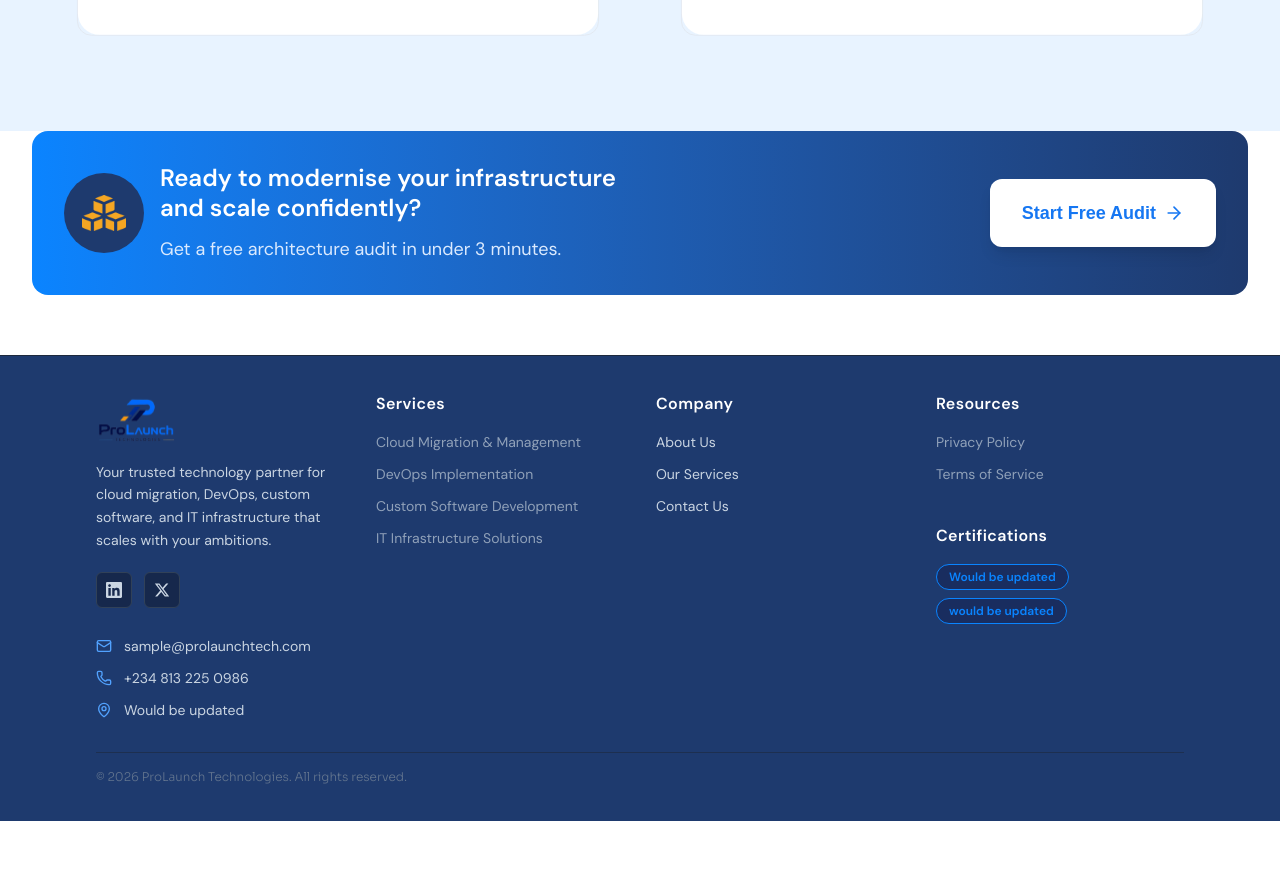
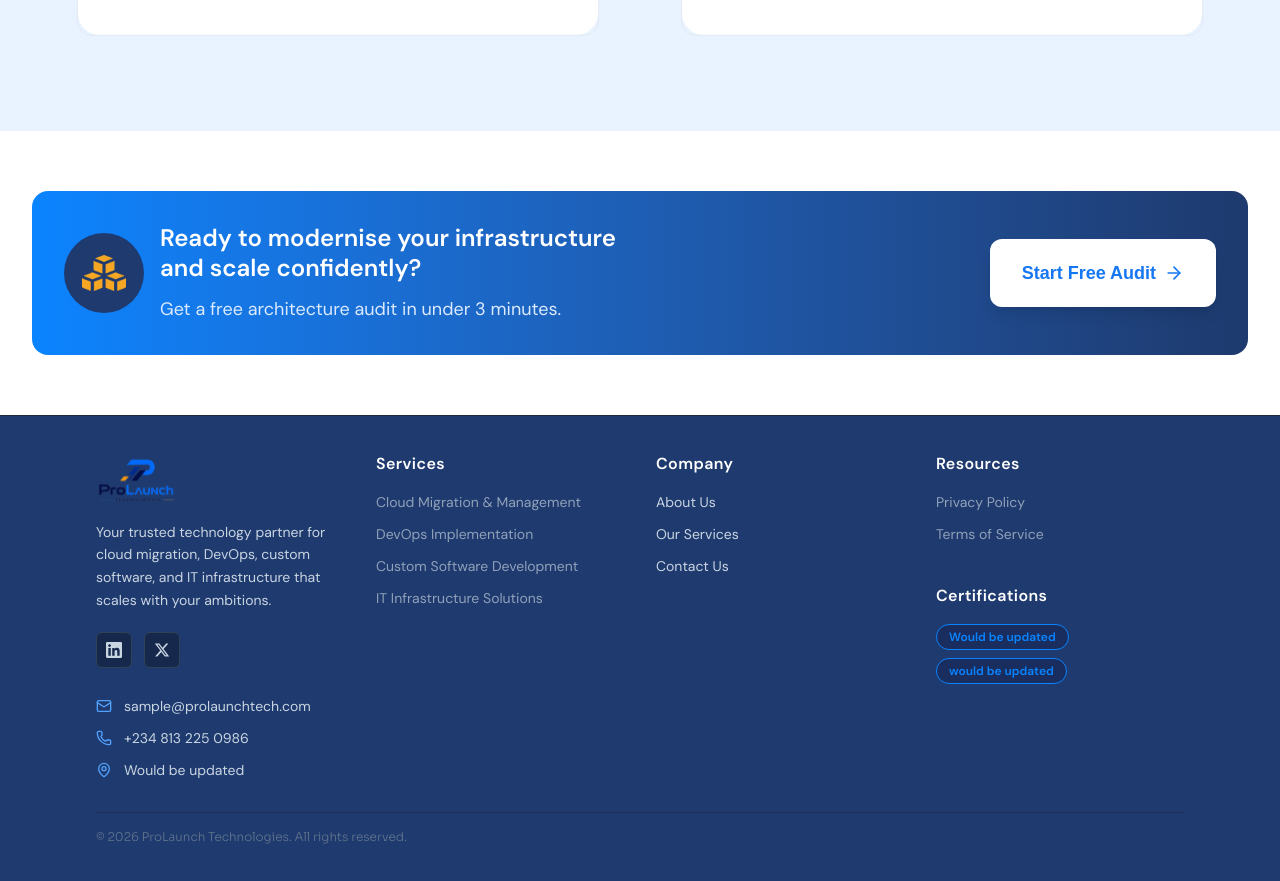
Before and after one commit to ProLaunch-Group/ptech-web, a Next.js app: page / in a window 1280 px wide. Shown: the part 3120-4001 px from the top of the page. Before the commit the page ends 3941 px from the top, so only its background shows below. Built offline with nearby package versions, Linux system fonts and the light colour scheme.

Commit message:
feat: implement SecondaryCTA with consultation button

```diff
--- a/src/app/about/page.tsx
+++ b/src/app/about/page.tsx
@@ -2,9 +2,8 @@ import WhoWeAre from '@/components/module/about/WhoWeAre';
 import AboutUsHero from '@/components/module/about/AboutUsHero';
 import CoreValuesSection from '@/components/module/about/CoreValuesSection';
 import TeamSection from '@/components/module/about/TeamSection';
-
+import OurCapabilities from '@/components/module/about/OurCapabilities';
 import CTASection from './CtaSection';
-
 
 export default function AboutPage() {
   return (
@@ -13,6 +12,7 @@ export default function AboutPage() {
       <WhoWeAre />
       <CoreValuesSection />
       <TeamSection />
+      <OurCapabilities />
       <CTASection />
     </section>
   );
--- a/src/components/module/home/SecondaryCta.tsx
+++ b/src/components/module/home/SecondaryCta.tsx
@@ -5,7 +5,7 @@ const SecondaryCta = () => {
   return (
     <section
       aria-labelledby="cta-heading"
-      className="mb-15 w-full px-4 sm:px-6 lg:px-8"
+      className="mt-15 mb-15 w-full px-4 sm:px-6 lg:px-8"
     >
       <div className="mx-auto flex w-full max-w-7xl flex-col gap-6 rounded-2xl bg-gradient-to-r from-[#0a84ff] to-[#1e3a6e] px-5 py-6 sm:px-6 sm:py-8 lg:flex-row lg:items-center lg:justify-between lg:px-8 lg:py-8">
         <article className="flex flex-col items-start gap-4 sm:flex-row sm:items-center">
```
Also changed, not shown: src/constants/service.ts (line endings or trailing spaces).
